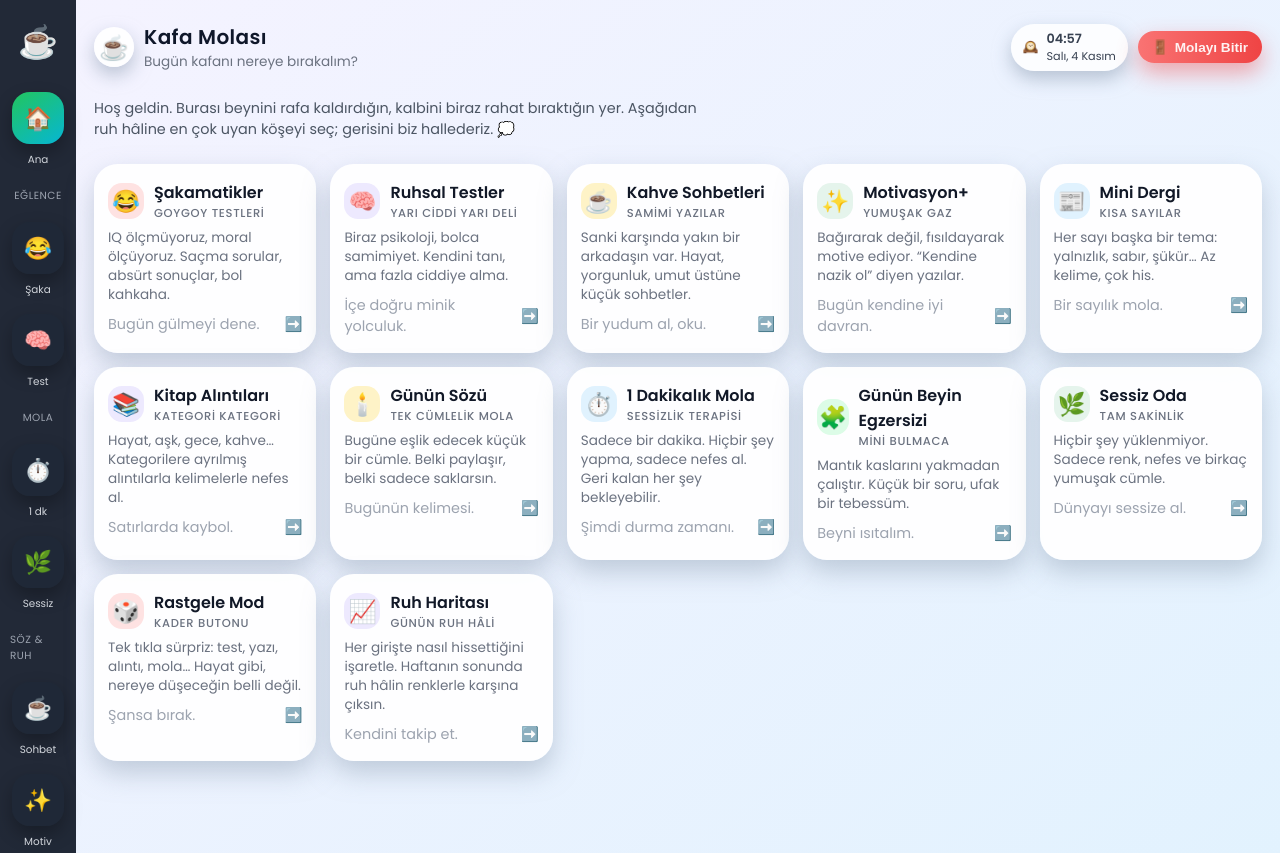
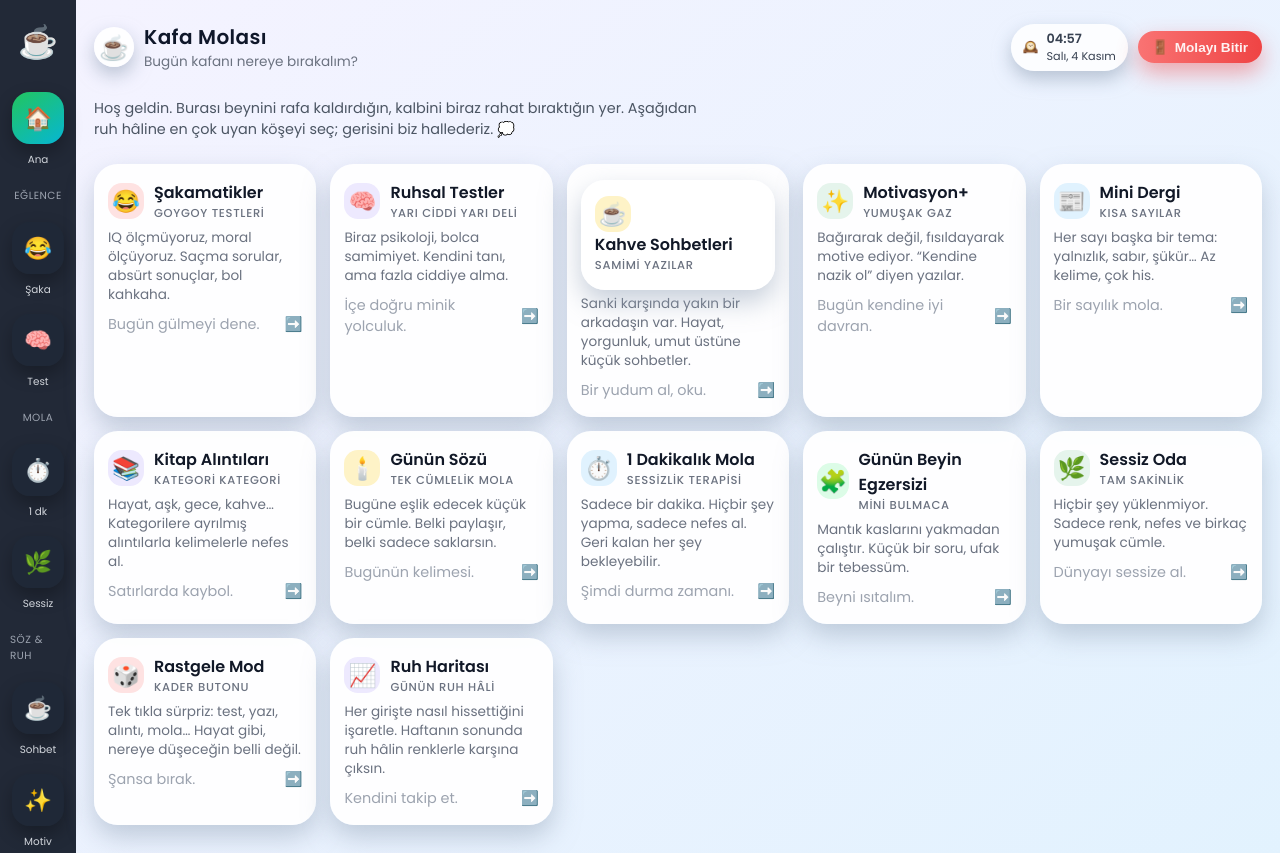
Before and after one commit to alierentip-prog/kafa-molasi, a plain HTML site: page menu.html in a window 1280 px wide. Shown: the top 853 px of the page. Drawn offline with Linux system fonts and the light colour scheme.

Commit message:
Update menu.html

```diff
--- a/menu.html
+++ b/menu.html
@@ -471,8 +471,8 @@
       </a>
 
       <!-- Kahve Sohbetleri -->
-      <a href="kahve-sohbetleri.html" class="card">
-        <div class="card-header">
+      <a href="kahve-sohbetleri-01.html" class="card">
+        <div class="card">
           <div class="card-icon bg-yellow">☕</div>
           <div>
             <div class="card-title">Kahve Sohbetleri</div>
```
